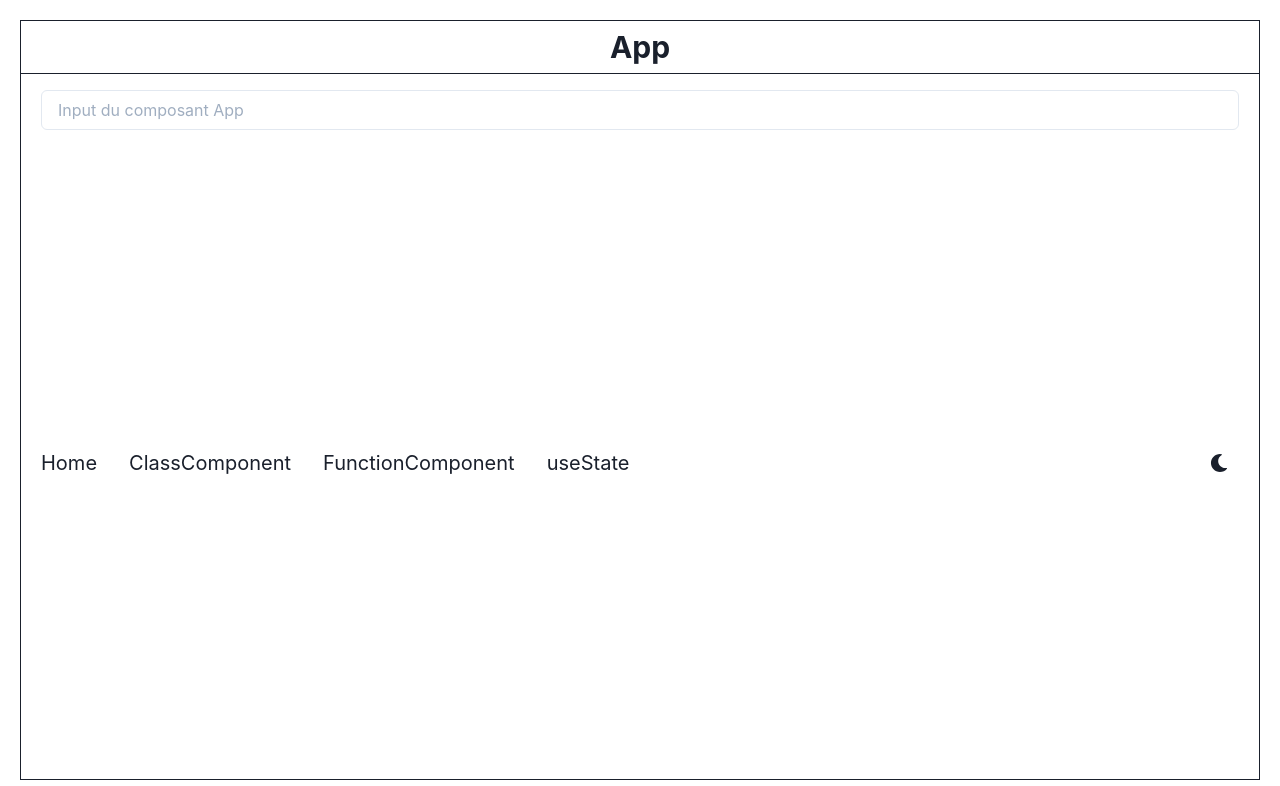
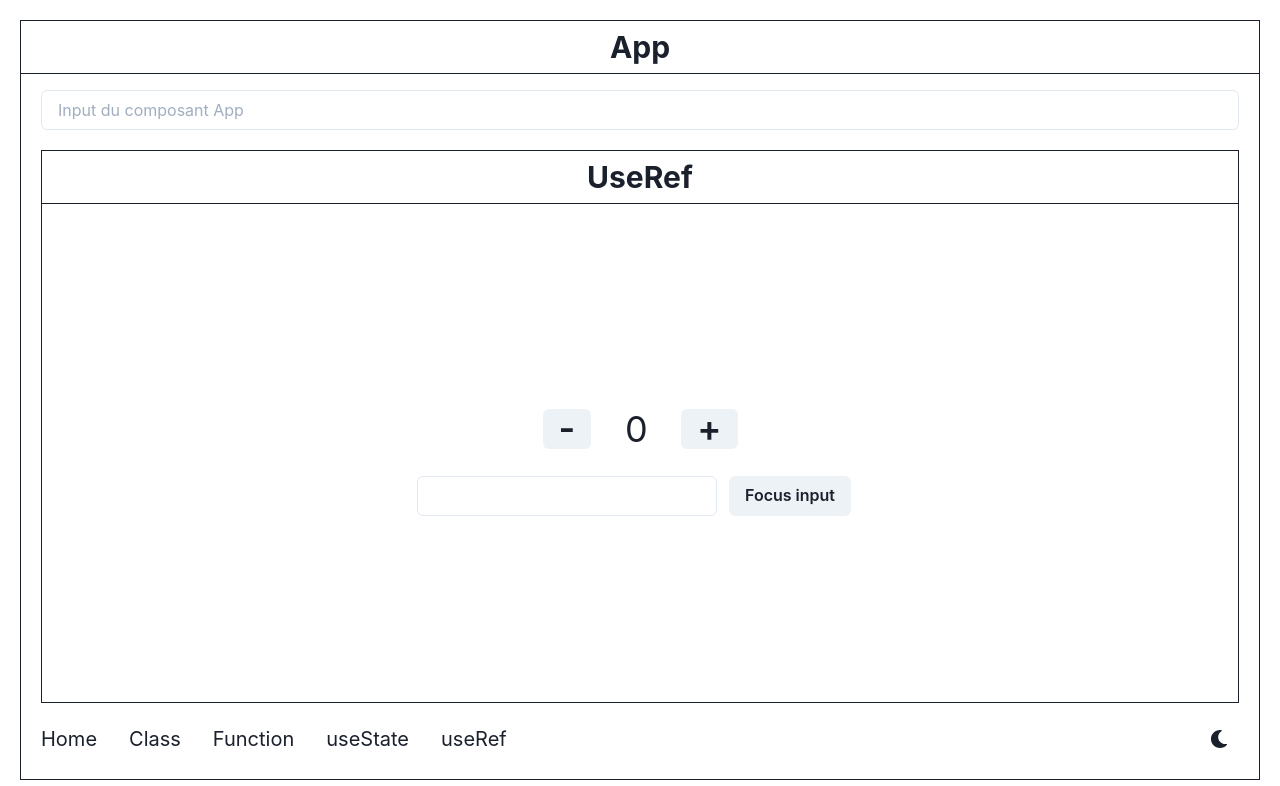
Before and after one commit to pacomoreau/hooks, a React (Create React App) app: page /use-ref in a window 1280 px wide. Shown: the top 786 px of the page. Built offline with nearby package versions, Linux system fonts and the light colour scheme.

Commit message:
feat: add UseRef component

```diff
--- a/src/App.js
+++ b/src/App.js
@@ -2,7 +2,7 @@ import { useState } from "react"
 import { Route, Routes } from "react-router-dom"
 import { ChakraProvider, Flex, Input, theme } from "@chakra-ui/react"
 import { Log, Menu } from "components"
-import { ClassComponent, FunctionComponent, Home, UseState } from "pages"
+import { ClassComponent, FunctionComponent, Home, UseRef, UseState } from "pages"
 
 const App = () => {
   const [value, setValue] = useState("")
@@ -20,6 +20,7 @@ const App = () => {
               <Route path="class-component" element={<ClassComponent />} />
               <Route path="function-component" element={<FunctionComponent />} />
               <Route path="use-state" element={<UseState />} />
+              <Route path="use-ref" element={<UseRef />} />
             </Routes>
 
             <Menu />
--- a/src/components/Menu.js
+++ b/src/components/Menu.js
@@ -8,13 +8,16 @@ export const Menu = () => (
         Home
       </Link>
       <Link to="/class-component" fontSize="xl">
-        ClassComponent
+        Class
       </Link>
       <Link to="/function-component" fontSize="xl">
-        FunctionComponent
+        Function
       </Link>
       <Link to="/use-state" fontSize="xl">
         useState
+      </Link>
+      <Link to="/use-ref" fontSize="xl">
+        useRef
       </Link>
     </HStack>
     <ColorModeSwitcher justifySelf="flex-end" />
--- /dev/null
+++ b/src/pages/UseRef.js
@@ -0,0 +1,50 @@
+import { useRef } from "react"
+import { Button, Flex, Input, Text } from "@chakra-ui/react"
+import { Log } from "components"
+
+export const UseRef = () => {
+  const count = useRef(0)
+  const input = useRef(null)
+
+  const inc = () => {
+    // attention, pour accéder à la valeur issue d'un useRef il faut utiliser [nomVariable].current
+    // contrairement à useState, la modification de count ne va PAS provoquer de re-render de la fonction
+    count.current++
+    // pourtant la valeur de count est bien modifée
+    console.log(`count: ${count.current}`)
+  }
+
+  const dec = () => {
+    count.current--
+    console.log(`count: ${count.current}`)
+  }
+
+  const focus = () => {
+    // useRef peut être utilisé pour contenir la référence à un élément HTML (div, table, img, input ...)
+    // l'intérêt ici est de ne pas provoquer de re-render inutiles
+    // on ne veut pas de re-render dès que l'input est hover, focus, blur, click (...)
+    input.current?.focus()
+  }
+
+  return (
+    <Log name="UseRef">
+      <Flex justifyContent="center" alignItems="center">
+        <Button m={3} fontSize="4xl" onClick={dec}>
+          -
+        </Button>
+        <Text minW="50px" m={2} fontSize="4xl">
+          {count.current}
+        </Text>
+        <Button m={3} fontSize="4xl" onClick={inc}>
+          +
+        </Button>
+      </Flex>
+      <Flex justifyContent="center" alignItems="center">
+        <Input ref={input} maxW="300px" onChange={f => f} />
+        <Button m={3} onClick={focus}>
+          Focus input
+        </Button>
+      </Flex>
+    </Log>
+  )
+}
--- a/src/pages/UseState.js
+++ b/src/pages/UseState.js
@@ -8,20 +8,35 @@ export const UseState = () => {
   // on pourrait remplacer "0" par "() => 0" par exemple
   const [count, setCount] = useState(0)
 
+  // un state peut contenir n'importe quelle valeur : int, string, array, objet ...
+  const [category, setCategory] = useState({ "@id": "/category/123", name: "Category 123", like: false })
+
   // ne pas faire de set state dans le corps de la fonction
   // setCount(1)
 
   const inc = () => {
+    // si on utilise une fonction dans le setCount, le premier paramètre correspond à la valeur courante (nommée prevCount ici)
     setCount((prevCount) => prevCount + 1)
+
+    // quand on veut incrémenter count, il est préférable d'utiliser la version ci-dessus plutôt que celle-ci :
+    // setCount(count + 1)
+    // car dans certains cas cela pourrait avoir des effets inattendus (ex: faire 2x "setCount(count + 1)" n'augmentera la valeur que de 1)
+
+    // par contre on peut tout à fait faire ça :
+    // setCount(123)
   }
 
   const dec = () => {
     setCount((prevCount) => prevCount - 1)
   }
 
+  const like = () => {
+    setCategory((prevCategory) => ({ ...prevCategory, like: !prevCategory.like }))
+  }
+
   return (
     <Log name="UseState">
-      <Flex justifyContent="center" alignContent="center">
+      <Flex justifyContent="center" alignItems="center">
         <Button m={3} fontSize="4xl" onClick={dec}>
           -
         </Button>
@@ -32,6 +47,12 @@ export const UseState = () => {
           +
         </Button>
       </Flex>
+      <Flex justifyContent="center" alignItems="center">
+        {category.name} ({category.like ? "cool" : "meh"})
+        <Button m={3} onClick={like}>
+          {category.like ? "J'aime pas" : "J'aime"}
+        </Button>
+      </Flex>
     </Log>
   )
 }
--- a/src/pages/index.js
+++ b/src/pages/index.js
@@ -1,4 +1,5 @@
 export * from "./ClassComponent"
 export * from "./FunctionComponent"
 export * from "./Home"
+export * from "./UseRef"
 export * from "./UseState"
```
